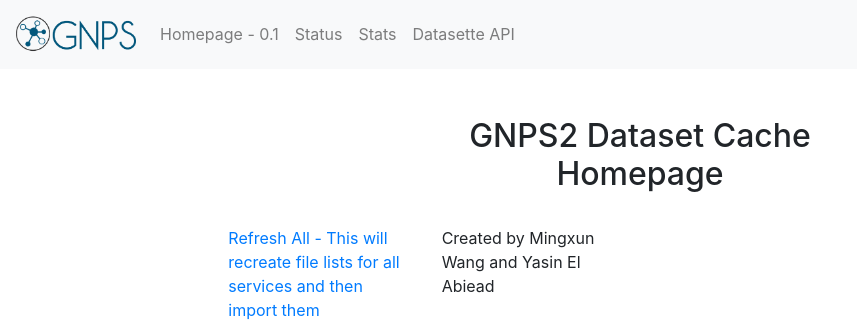
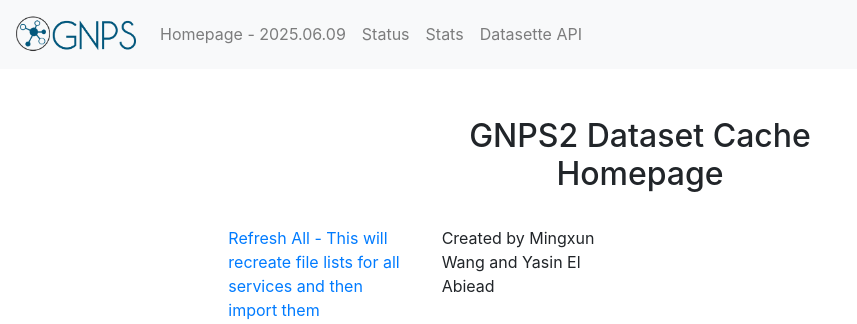
Before and after one commit to Wang-Bioinformatics-Lab/GNPS_DatasetCache, a Flask app: page / in a window 1280 px wide. Shown: the top 324 px of the page, without its empty margins (0-857 px from the left). Run offline with Flask 3, Linux system fonts and the light colour scheme; some libraries are stand-ins or nearby versions.

Commit message:
updating

```diff
--- a/templates/layout.html
+++ b/templates/layout.html
@@ -2,7 +2,7 @@
 <html>
 
 <head>
-    <title>GNPS</title>
+    <title>GNPS2 Dataset Cache</title>
     <script src="https://code.jquery.com/jquery-3.3.1.js" integrity="sha256-2Kok7MbOyxpgUVvAk/HJ2jigOSYS2auK4Pfzbm7uH60=" crossorigin="anonymous"></script>
     <link rel="stylesheet" href="https://maxcdn.bootstrapcdn.com/bootstrap/4.0.0/css/bootstrap.min.css" integrity="sha384-Gn5384xqQ1aoWXA+058RXPxPg6fy4IWvTNh0E263XmFcJlSAwiGgFAW/dAiS6JXm" crossorigin="anonymous">
     <script src="https://cdnjs.cloudflare.com/ajax/libs/popper.js/1.12.9/umd/popper.min.js" integrity="sha384-ApNbgh9B+Y1QKtv3Rn7W3mgPxhU9K/ScQsAP7hUibX39j7fakFPskvXusvfa0b4Q" crossorigin="anonymous"></script>
@@ -36,7 +36,7 @@
       <!-- Links -->
       <ul class="navbar-nav">
         <li class="nav-item">
-          <a class="nav-link" href="/">Homepage - 0.1</a>
+          <a class="nav-link" href="/">Homepage - 2025.06.09</a>
         </li>
         <li class="nav-item">
           <a class="nav-link" href="/status.json">Status</a>
```
